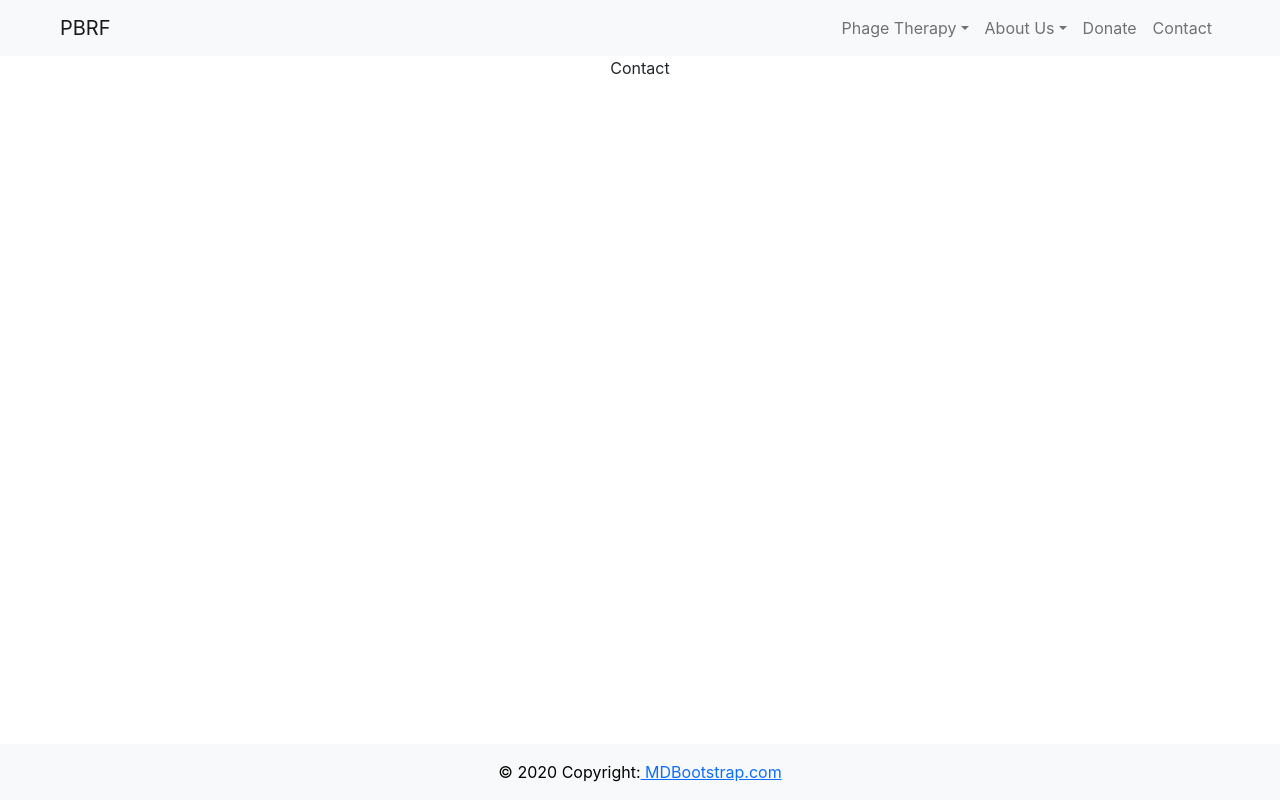
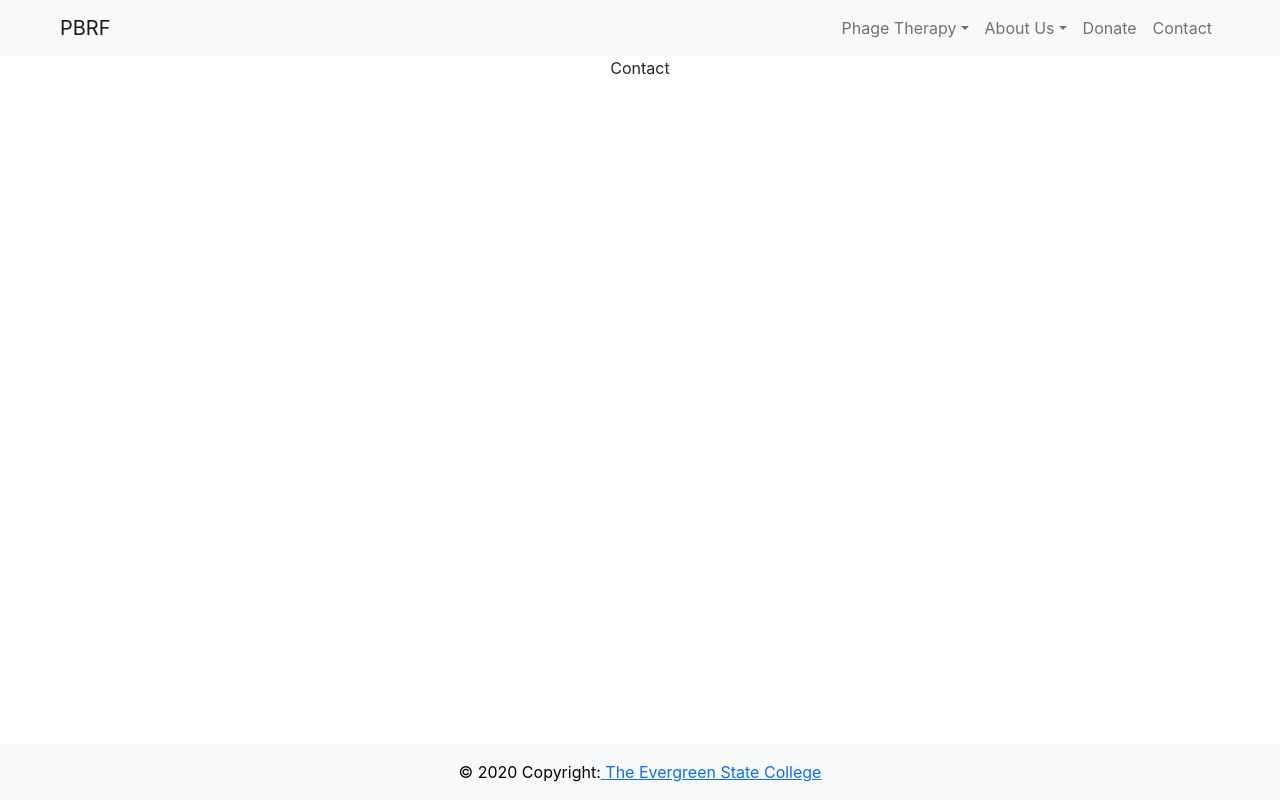
Before and after one commit to isnerw/nonprofit-site, a React (Create React App) app: page /contact in a window 1280 px wide. Built offline with nearby package versions, Linux system fonts and the light colour scheme.

Commit message:
Updated copyright

```diff
--- a/src/components/Footer.js
+++ b/src/components/Footer.js
@@ -6,7 +6,10 @@ function Footer() {
       <footer className='footer' style={FooterStyle}>
         <div className='footer-copyright text-center py-3'>
           © 2020 Copyright:
-          <a href='https://mdbootstrap.com/'> MDBootstrap.com</a>
+          <a href='http://blogs.evergreen.edu/phage/'>
+            {' '}
+            The Evergreen State College{' '}
+          </a>
         </div>
       </footer>
     </div>
```
